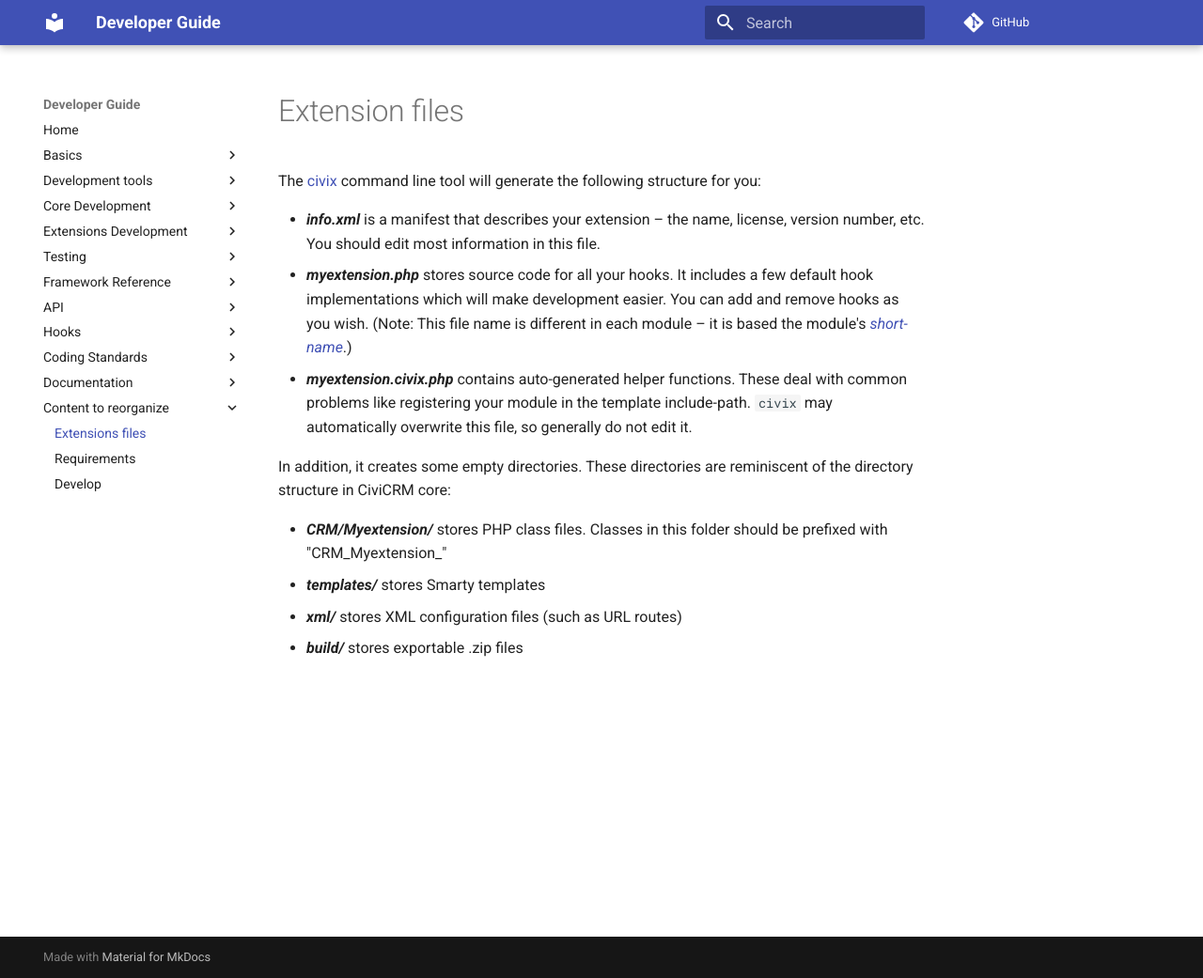
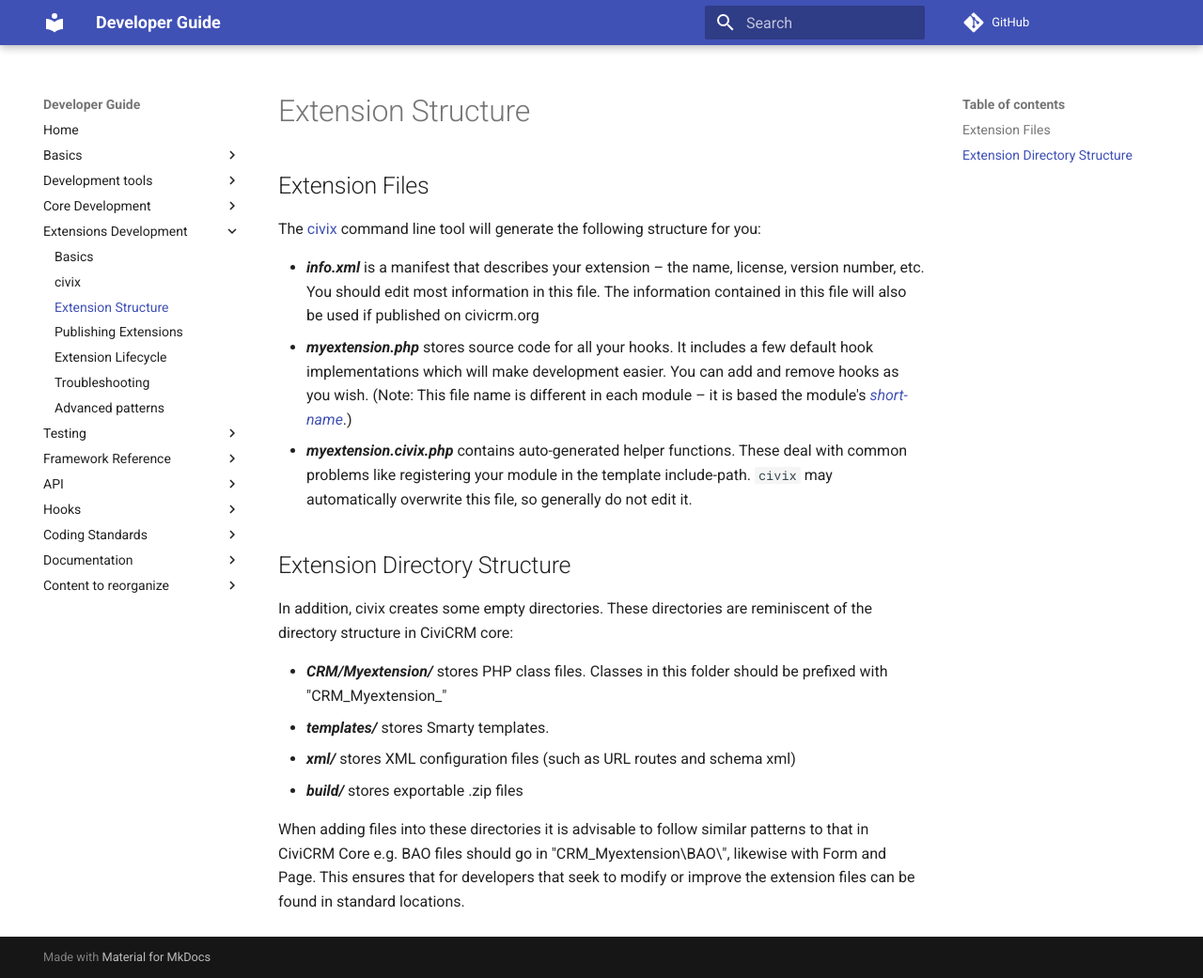
Before and after one commit to civicrm/civicrm-dev-docs, an MkDocs documentation site: the page built from docs/extensions/structure.md, in a window 1280 px wide and 1041 px high. Shown: the whole window at 94% size. Built offline with MkDocs 1.6.1 and Material for MkDocs 9.7.7, drawn with Linux system fonts in a browser that asks for light colours; comment, search, counter and statistics services are not loaded; old or Windows-style settings are respelled for this version of MkDocs.

Commit message:
Reorder extensions files and rename to be extension structure to be clear its more than just files its directory strcutre and improve doc a bit

```diff
--- a/docs/extensions/files.md
+++ b/docs/extensions/structure.md
@@ -1,11 +1,12 @@
-# Extension files
+# Extension Structure
 
+## Extension Files
 The [civix](/extensions/civix.md) command line tool will generate the following structure
 for you:
 
 -   ***info.xml*** is a manifest that describes your extension – the
     name, license, version number, etc. You should edit most information
-    in this file.
+    in this file. The information contained in this file will also be used if published on civicrm.org
 -   ***myextension.php*** stores source code for all your hooks. It
     includes a few default hook implementations which will make
     development easier. You can add and remove hooks as you wish. (Note:
@@ -16,11 +17,17 @@ for you:
     module in the template include-path. `civix` may automatically
     overwrite this file, so generally do not edit it.
 
-In addition, it creates some empty directories. These directories are
+## Extension Directory Structure
+
+In addition, civix creates some empty directories. These directories are
 reminiscent of the directory structure in CiviCRM core:
 
 -   ***CRM/Myextension/*** stores PHP class files. Classes in this
     folder should be prefixed with "CRM\_Myextension\_"
--   ***templates/*** stores Smarty templates
--   ***xml/*** stores XML configuration files (such as URL routes)
+-   ***templates/*** stores Smarty templates.
+-   ***xml/*** stores XML configuration files (such as URL routes and schema xml)
 -   ***build/*** stores exportable .zip files
+
+When adding files into these directories it is advisable to follow similar patterns to that in CiviCRM Core
+e.g. BAO files should go in "CRM\_Myextension\BAO\", likewise with Form and Page. This ensures that for developers
+that seek to modify or improve the extension files can be found in standard locations.
--- a/mkdocs.yml
+++ b/mkdocs.yml
@@ -31,6 +31,7 @@ pages:
 - Extensions Development:
   - Basics: extensions/index.md
   - civix: extensions/civix.md
+  - Extension Structure: extensions/structure.md
   # Creating Pages: extensions/create-page.md
   # Storing Configuration: extensions/config.md
   # Storing Data: extensions/storing-data.md
@@ -215,7 +216,6 @@ pages:
   - Markdown: documentation/markdown.md
   - Style Guide: documentation/style-guide.md
 - Content to reorganize:
-  - Extensions files: extensions/files.md
   - Requirements: requirements.md
   - Develop: develop.md
 
```
Also changed, not shown: docs/extensions/civix.md (+1 -1 lines).
